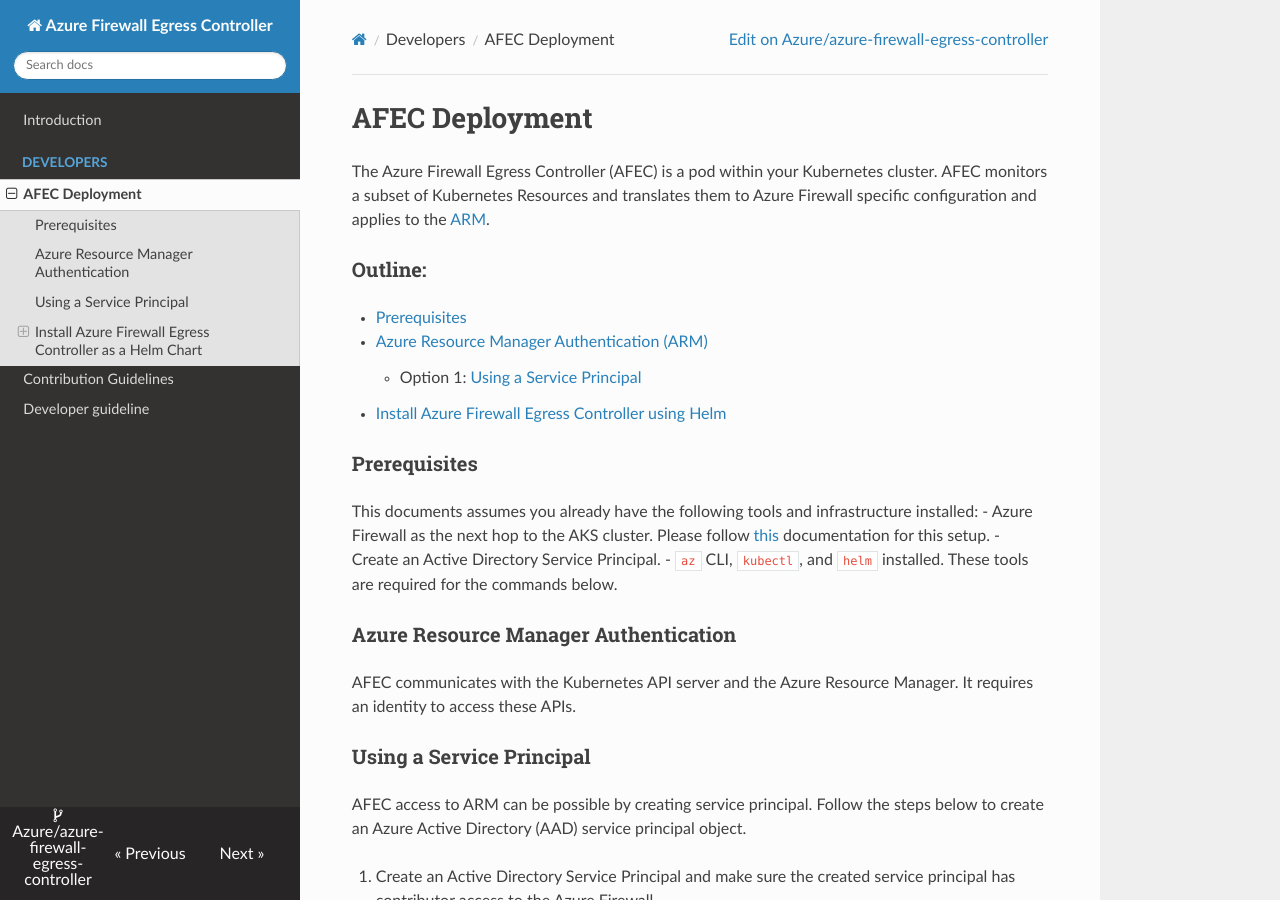
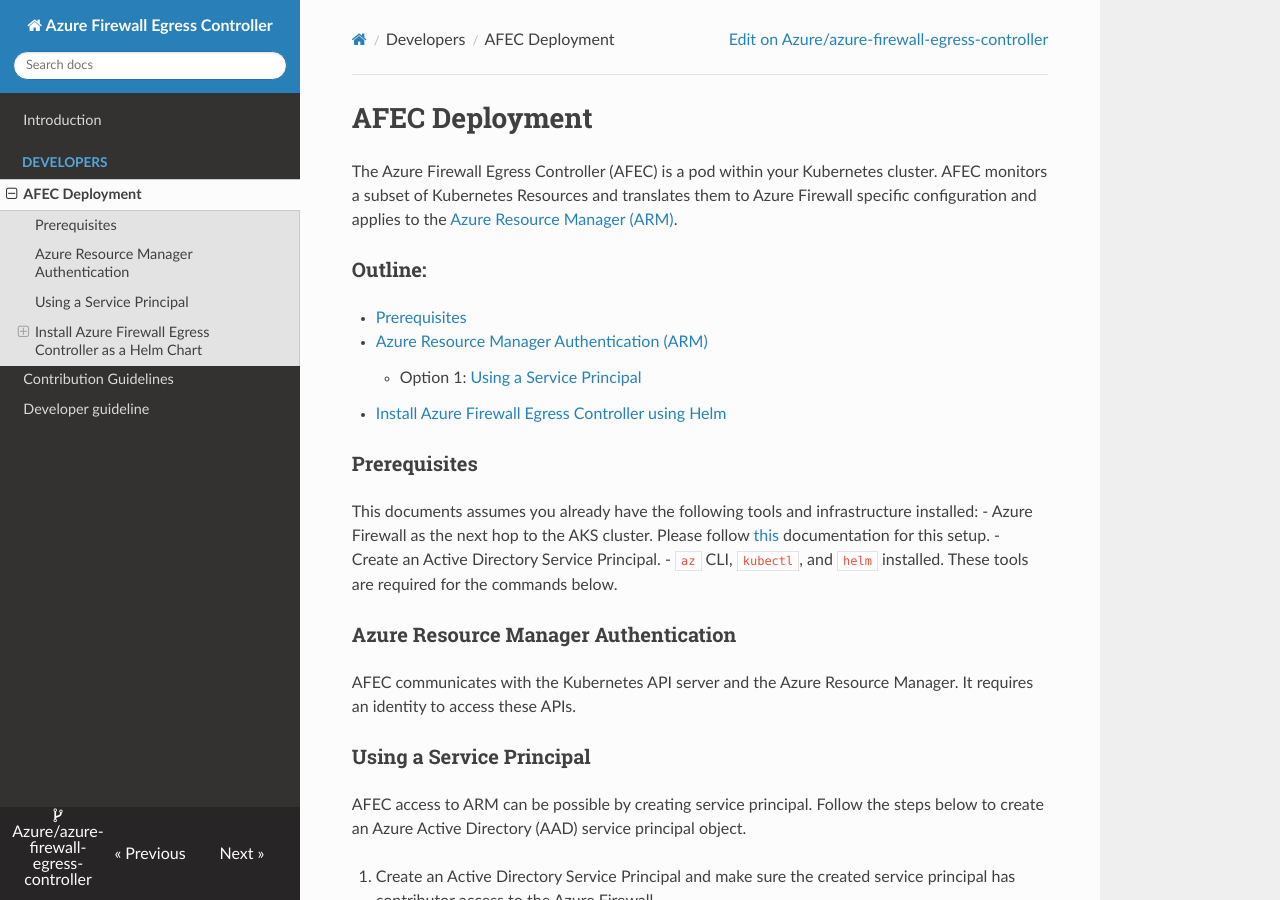
Before and after one commit to Azure/azure-firewall-egress-controller, an MkDocs documentation site: the page built from docs/developers/build.md, in a window 1280 px wide and 900 px high. Built offline with MkDocs 1.6.1, drawn with Linux system fonts in a browser that asks for light colours; nearby versions of some CDN libraries.

```diff
--- a/docs/developers/build.md
+++ b/docs/developers/build.md
@@ -1,7 +1,7 @@
 # AFEC Deployment
 
 The Azure Firewall Egress Controller (AFEC) is a pod within your Kubernetes cluster.
-AFEC monitors a subset of Kubernetes Resources and translates them to Azure Firewall specific configuration and applies to the [ARM](https://docs.microsoft.com/en-us/azure/azure-resource-manager/resource-group-overview).
+AFEC monitors a subset of Kubernetes Resources and translates them to Azure Firewall specific configuration and applies to the [Azure Resource Manager (ARM)](https://docs.microsoft.com/en-us/azure/azure-resource-manager/resource-group-overview).
 
 ### Outline:
 - [Prerequisites](#prerequisites)
```
